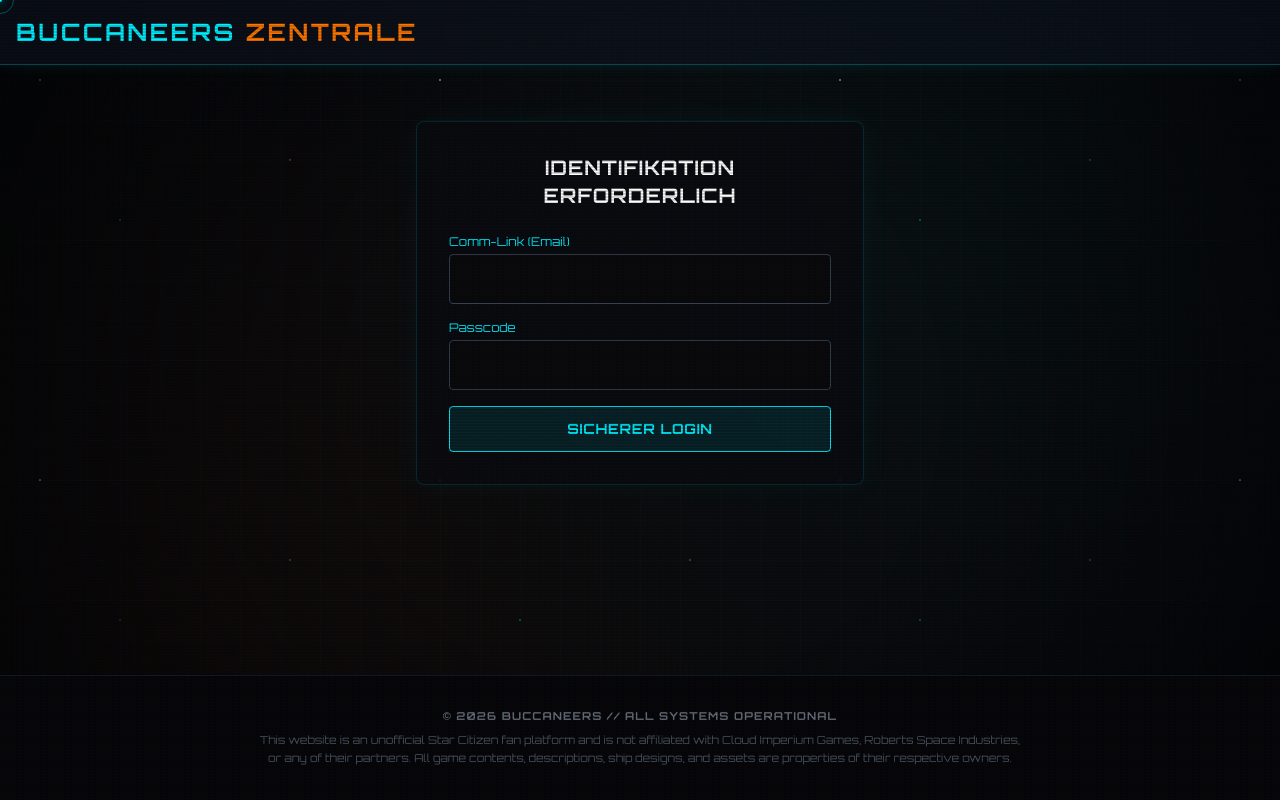
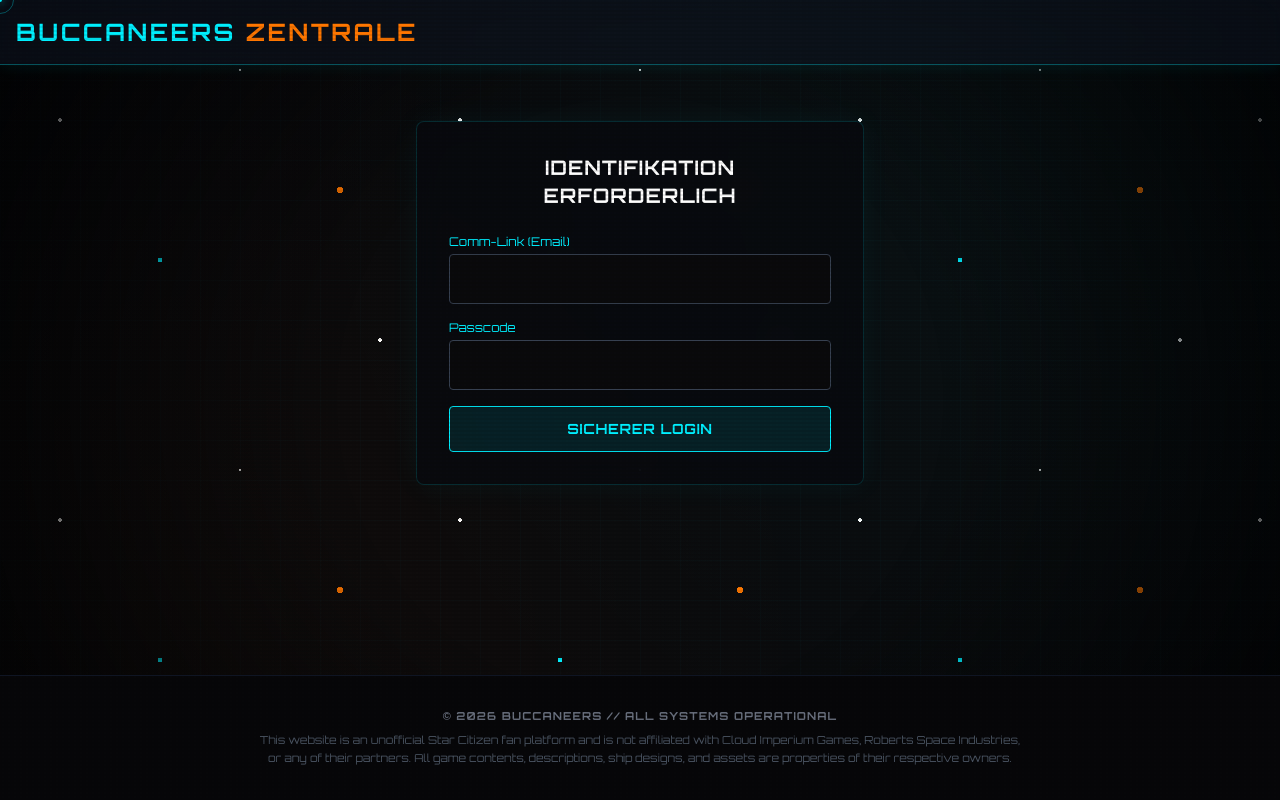
Before and after one commit to Flufily/Bucca, a plain HTML site: page index.html in a window 1280 px wide. Drawn offline with nearby package versions, Linux system fonts and the light colour scheme.

Commit message:
Add files via upload

```diff
--- a/style.css
+++ b/style.css
@@ -2,22 +2,23 @@
    🌌 PREMIUM TACTICAL COCKPIT BACKGROUND
    ========================================== */
 body {
-    background-color: #030407; /* Tiefes Cockpit-Dunkelblau */
+    background-color: #020305; /* Knallhartes, tiefes Weltraum-Schwarz */
 
     /* Layer 1 & 2: Atmosphärische Nebel-Glows im Hintergrund
-       Layer 3 bis 7: Mikroskopisch kleine Fixsterne
-       Layer 8 & 9: Das harte, definierte High-Tech-Koordinatengitter */
+       Layer 3 bis 7: DEUTLICH GRÖSSERE & HELLERE FIXSTERNE (100% Leuchtkraft)
+       Layer 8 & 9: Das definierte High-Tech-Koordinatengitter */
     background-image:
         radial-gradient(circle at 80% 20%, rgba(0, 240, 255, 0.04) 0%, transparent 60%),
         radial-gradient(circle at 15% 80%, rgba(255, 119, 0, 0.03) 0%, transparent 50%),
 
-        radial-gradient(0.8px 0.8px at 40px 80px, rgba(255, 255, 255, 0.5) 100%, transparent),
-        radial-gradient(1px 1px at 120px 220px, rgba(0, 240, 255, 0.3) 100%, transparent),
-        radial-gradient(0.6px 0.6px at 190px 45px, rgba(255, 255, 255, 0.2) 100%, transparent),
-        radial-gradient(1.2px 1.2px at 290px 160px, rgba(255, 119, 0, 0.4) 100%, transparent),
-        radial-gradient(0.7px 0.7px at 340px 280px, rgba(255, 255, 255, 0.4) 100%, transparent),
+        /* Die neuen, sichtbaren Sterne (Größe hochgeschraubt auf bis zu 3px) */
+        radial-gradient(1.8px 1.8px at 60px 120px, #ffffff 100%, transparent),
+        radial-gradient(2.5px 2.5px at 160px 260px, #00f0ff 100%, transparent), /* Scharfes Cyan */
+        radial-gradient(1.5px 1.5px at 240px 70px, rgba(255, 255, 255, 0.8) 100%, transparent),
+        radial-gradient(3px 3px at 340px 190px, #ff7700 100%, transparent), /* Taktisches Orange */
+        radial-gradient(2px 2px at 380px 340px, #ffffff 100%, transparent),
 
-        /* Das definierte, härtere Tech-Raster */
+        /* Das definierte Tech-Raster */
         linear-gradient(rgba(0, 240, 255, 0.015) 1px, transparent 1px),
         linear-gradient(90deg, rgba(0, 240, 255, 0.015) 1px, transparent 1px);
 
@@ -34,33 +35,30 @@ body::before {
     left: 0;
     width: 100%;
     height: 100%;
-    background: radial-gradient(circle, transparent 40%, rgba(2, 3, 5, 0.8) 100%);
+    background: radial-gradient(circle, transparent 40%, rgba(1, 2, 3, 0.85) 100%);
     pointer-events: none;
     z-index: 1;
 }
 
-/* 📺 LAYER B: CRT-SCANLINES & RÖHREN-PIXEL-MATRIX (Liegt über dem Content) */
+/* 📺 LAYER B: CRT-SCANLINES (Optimierte Deckkraft, damit die Sterne scheinen können!) */
 body::after {
     content: " ";
     display: block;
     position: fixed;
     top: 0; left: 0; bottom: 0; right: 0;
 
-    /* Erzeugt feinste horizontale Linien und eine ganz dezente RGB-Farbverschiebung */
+    /* Horizontale Scanlines & dezente RGB-Matrix */
     background:
-        linear-gradient(rgba(18, 16, 16, 0) 50%, rgba(0, 0, 0, 0.35) 50%),
-        linear-gradient(90deg, rgba(255, 0, 0, 0.04), rgba(0, 255, 0, 0.02), rgba(0, 0, 255, 0.04));
+        linear-gradient(rgba(18, 16, 16, 0) 50%, rgba(0, 0, 0, 0.4) 50%),
+        linear-gradient(90deg, rgba(255, 0, 0, 0.03), rgba(0, 255, 0, 0.01), rgba(0, 0, 255, 0.03));
 
-    /* Erzeugt die Pixeldichte des CRT-Schirms (3px Zeilenabstand) */
-    background-size: 100% 3px, 6px 100%;
-
-    /* pointer-events: none sorgt dafür, dass man durch die Linien durchklicken kann! */
+    background-size: 100% 4px, 6px 100%; /* Leicht vergrößerter Zeilenabstand für bessere Lesbarkeit */
     pointer-events: none;
     z-index: 9990;
-    opacity: 0.45;
+    opacity: 0.22; /* Von 0.45 auf 0.22 runtergeschraubt – lässt Sterne perfekt durchscheinen! */
 }
 
-/* Schützt den Hauptinhalt, damit er lesbar unter dem CRT-Schirm liegt */
+/* Schützt den Hauptinhalt unter dem CRT-Schirm */
 main, nav, footer {
     position: relative;
     z-index: 2;
@@ -70,18 +68,18 @@ main, nav, footer {
    ⚙️ CONTENT COMPONENT UPGRADES (Glassmorphism)
    ========================================== */
 .bg-scPanel {
-    background-color: rgba(10, 12, 18, 0.7) !important;
-    backdrop-filter: blur(10px);
-    -webkit-backdrop-filter: blur(10px);
+    background-color: rgba(8, 10, 15, 0.75) !important;
+    backdrop-filter: blur(12px);
+    -webkit-backdrop-filter: blur(12px);
     border: 1px solid rgba(0, 240, 255, 0.15) !important;
 }
 
-/* Dezentere, schärfere Custom Scrollbar */
+/* Custom Scrollbar */
 ::-webkit-scrollbar {
     width: 3px;
 }
 ::-webkit-scrollbar-track {
-    background: #040508;
+    background: #020305;
 }
 ::-webkit-scrollbar-thumb {
     background: rgba(0, 240, 255, 0.3);
@@ -92,7 +90,7 @@ main, nav, footer {
 }
 
 /* ==========================================
-   🛸 SCI-FI HUD CURSOR STYLES (Z-Index über CRT!)
+   🛸 SCI-FI HUD CURSOR STYLES
    ========================================== */
 html, body, button, input, select, textarea, a, option {
     cursor: none !important;
@@ -105,7 +103,7 @@ html, body, button, input, select, textarea, a, option {
     position: fixed;
     border-radius: 50%;
     pointer-events: none;
-    z-index: 10000; /* Ganz oben, über dem CRT-Effekt */
+    z-index: 10000;
     transform: translate(-50%, -50%);
     box-shadow: 0 0 8px #00f0ff;
     transition: background-color 0.2s, width 0.2s, height 0.2s;
```
